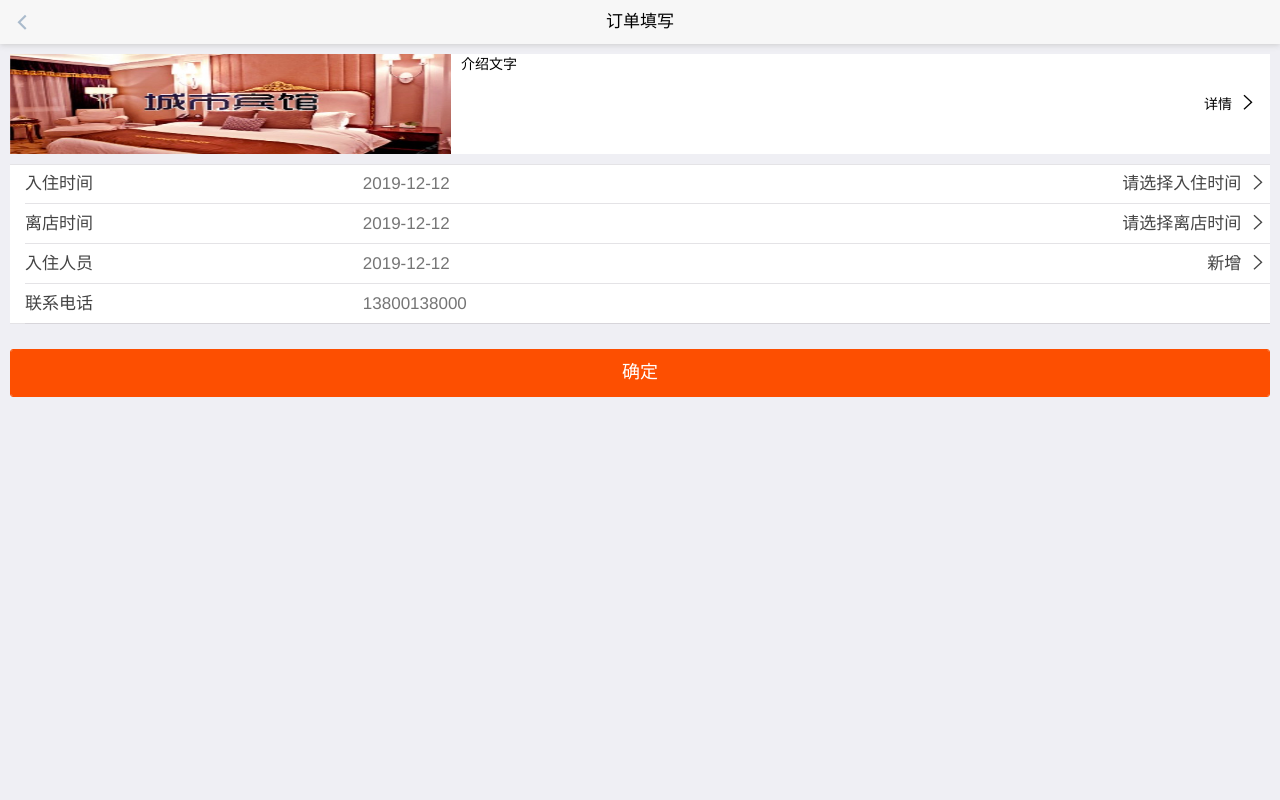
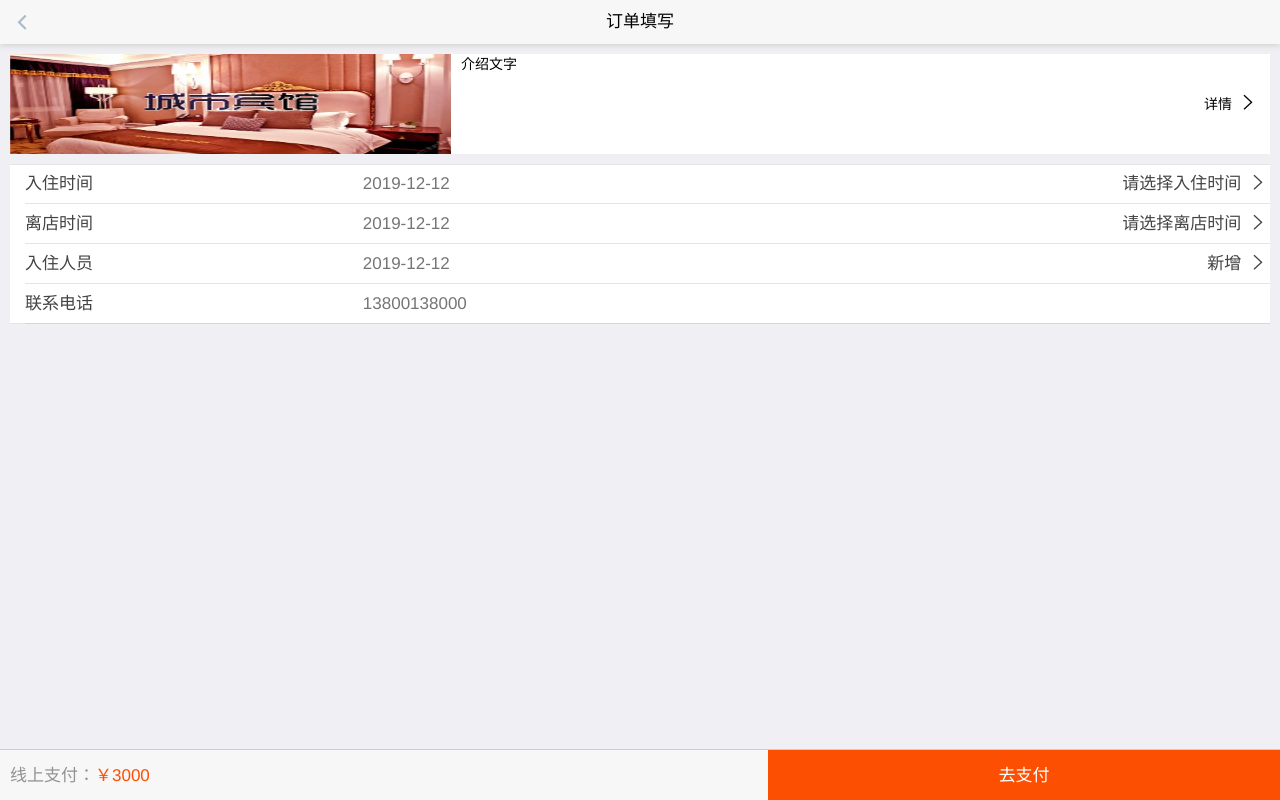
Before and after one commit to zfyy04/zlzk, a plain HTML site: page page/hotel/hotel_order_fill_date.html in a window 1280 px wide. Drawn offline with Linux system fonts and the light colour scheme.

Commit message:
支付按钮修改

```diff
--- a/page/hotel/hotel_order_fill_date.html
+++ b/page/hotel/hotel_order_fill_date.html
@@ -77,10 +77,10 @@
 					<input type="text" placeholder="13800138000">
 				</div>
 			</form>
-			<div class="mui-content-padded">
-				<button id='login' type="button" class="mui-btn mui-btn-block  mui-btn-app">确定</button>
-				<!--<div class="link-area"><a id='reg'>注册账号</a> <span class="spliter">|</span> <a id='forgetPassword'>忘记密码</a>-->
-			</div>
+			<nav class="mui-bar mui-bar-tab ">
+				<a class="mui-tab-item" style="width: 60%;text-align: left;padding-left: 10px;" >线上支付：<font color="#FD4F01">￥3000</font></a>
+				<a class="mui-tab-item" style="width: 40%;background-color: #FD4F01;" ><font color="white">去支付</font></a>
+			</nav>
 		</div>
 		<script src="../../js/mui.min.js"></script>
 		<script src="../../js/mui.enterfocus.js"></script>
```
